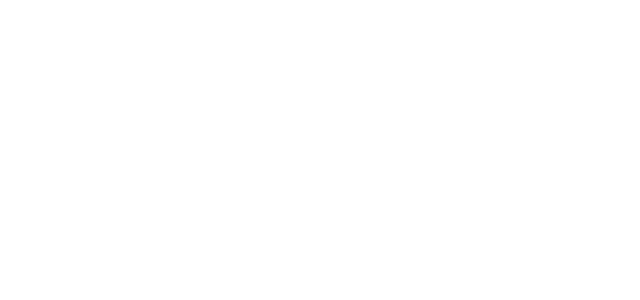
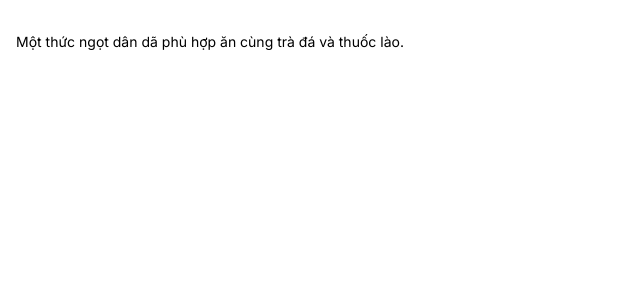
Before and after one commit to doraeminemon/bun-thang, a SvelteKit app: page /che-lam in a window 1280 px wide. Shown: the top 300 px of the page, without its empty margins (0-640 px from the left). Built offline with nearby package versions, Linux system fonts and the light colour scheme.

Commit message:
Thêm trang cho chè lam.

```diff
--- a/src/routes/che-lam/+page.svelte
+++ b/src/routes/che-lam/+page.svelte
@@ -0,0 +1,3 @@
+<main>
+  <p>Một thức ngọt dân dã phù hợp ăn cùng trà đá và thuốc lào.</p>
+</main>
```
